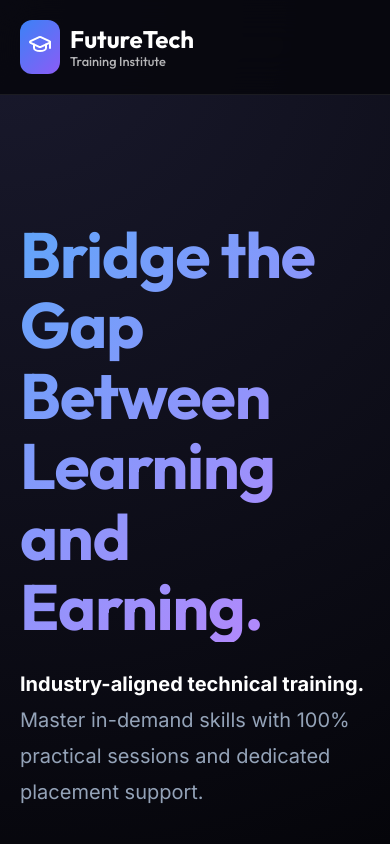
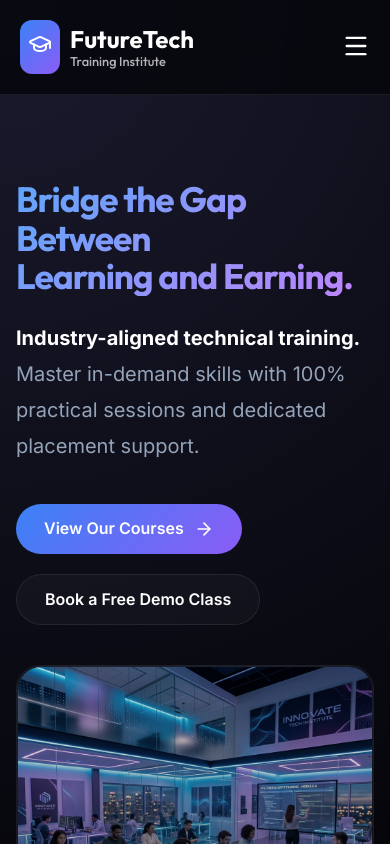
Before and after one commit to abish05/FTI-WEBSITE, a React (Vite) app: page / in a window 390 px wide. Shown: the top 844 px of the page. Built offline with nearby package versions, Linux system fonts and the light colour scheme.

Commit message:
feat: comprehensive mobile responsiveness update for clear phone viewing

```diff
--- a/src/components/Layout.jsx
+++ b/src/components/Layout.jsx
@@ -26,7 +26,7 @@ const Layout = () => {
         <>
             <nav>
                 <div className="nav-content">
-                    <Link to="/" className="nav-logo">
+                    <Link to="/" className="nav-logo" onClick={() => setIsMobileMenuOpen(false)}>
                         <div style={{ background: 'linear-gradient(135deg, #3b82f6, #8b5cf6)', padding: '8px', borderRadius: '12px' }}>
                             <GraduationCap size={24} color="white" />
                         </div>
@@ -47,9 +47,20 @@ const Layout = () => {
                         )}
                     </div>
 
-                    {/* Simple Mobile menu toggle (optional feature to expand later) */}
-                    <button className="mobile-menu-btn" style={{ background: 'none', border: 'none', color: 'white', display: 'none' }} onClick={() => setIsMobileMenuOpen(!isMobileMenuOpen)}>
-                        {isMobileMenuOpen ? <X /> : <Menu />}
+                    {/* Mobile Navigation Drawer */}
+                    <div className={`mobile-nav ${isMobileMenuOpen ? 'open' : ''}`}>
+                        <NavLink to="/" onClick={() => setIsMobileMenuOpen(false)} className={({ isActive }) => isActive ? "nav-link mobile active" : "nav-link mobile"}>Home</NavLink>
+                        <NavLink to="/about" onClick={() => setIsMobileMenuOpen(false)} className={({ isActive }) => isActive ? "nav-link mobile active" : "nav-link mobile"}>About Us</NavLink>
+                        <NavLink to="/courses" onClick={() => setIsMobileMenuOpen(false)} className={({ isActive }) => isActive ? "nav-link mobile active" : "nav-link mobile"}>Courses</NavLink>
+                        <NavLink to="/admission" onClick={() => setIsMobileMenuOpen(false)} className={({ isActive }) => isActive ? "nav-link mobile active" : "nav-link mobile"}>Admission</NavLink>
+                        <NavLink to="/contact" onClick={() => setIsMobileMenuOpen(false)} className={({ isActive }) => isActive ? "nav-link mobile active" : "nav-link mobile"}>Contact</NavLink>
+                        {user && (
+                            <NavLink to="/admin" onClick={() => setIsMobileMenuOpen(false)} className={({ isActive }) => isActive ? "nav-link mobile active" : "nav-link mobile"} style={{ color: 'var(--accent)', fontWeight: 'bold' }}>Admin Dashboard</NavLink>
+                        )}
+                    </div>
+
+                    <button className="mobile-menu-btn" style={{ background: 'none', border: 'none', color: 'white', cursor: 'pointer' }} onClick={() => setIsMobileMenuOpen(!isMobileMenuOpen)}>
+                        {isMobileMenuOpen ? <X size={28} /> : <Menu size={28} />}
                     </button>
                 </div>
             </nav>
--- a/src/index.css
+++ b/src/index.css
@@ -10,6 +10,13 @@
   --accent-secondary: #8b5cf6;
   --glass-bg: rgba(255, 255, 255, 0.03);
   --glass-border: rgba(255, 255, 255, 0.08);
+  --modal-padding: 50px;
+}
+
+@media (max-width: 768px) {
+  :root {
+    --modal-padding: 24px;
+  }
 }
 
 * {
@@ -63,9 +70,15 @@ h1, h2, h3, h4, h5, h6 {
 }
 
 .section {
-  padding: 100px 20px;
+  padding: 80px 20px;
   max-width: 1200px;
   margin: 0 auto;
+}
+
+@media (max-width: 768px) {
+  .section {
+    padding: 60px 16px;
+  }
 }
 
 .page-container {
@@ -163,7 +176,50 @@ nav {
 
 @media (max-width: 768px) {
   .nav-links {
-    display: none; /* simple mobile hide for now, could add hamburger */
+    display: none;
+  }
+
+  .mobile-menu-btn {
+    display: block !important;
+    z-index: 2001;
+  }
+
+  .mobile-nav {
+    position: fixed;
+    top: 0;
+    right: 0;
+    width: 280px;
+    height: 100vh;
+    background: var(--bg-secondary);
+    backdrop-filter: blur(20px);
+    border-left: 1px solid var(--glass-border);
+    padding: 100px 30px;
+    display: flex;
+    flex-direction: column;
+    gap: 25px;
+    transform: translateX(100%);
+    transition: transform 0.4s cubic-bezier(0.4, 0, 0.2, 1);
+    z-index: 2000;
+  }
+
+  .mobile-nav.open {
+    transform: translateX(0);
+    box-shadow: -20px 0 50px rgba(0,0,0,0.5);
+  }
+
+  .nav-link.mobile {
+    font-size: 1.2rem;
+  }
+
+  /* Hero section mobile adjustments */
+  .hero-split {
+    grid-template-columns: 1fr !important;
+    text-align: center;
+    gap: 40px !important;
+  }
+
+  .hero-image-container {
+    order: -1;
   }
 }
 
@@ -199,3 +255,39 @@ nav {
   from { opacity: 0; transform: translateY(20px); }
   to { opacity: 1; transform: translateY(0); }
 }
+
+/* Scrollbar styling for horizontal tables on mobile */
+.table-container {
+  overflow-x: auto;
+  -webkit-overflow-scrolling: touch;
+}
+
+::-webkit-scrollbar {
+  width: 6px;
+  height: 6px;
+}
+
+::-webkit-scrollbar-track {
+  background: transparent;
+}
+
+::-webkit-scrollbar-thumb {
+  background: var(--glass-border);
+  border-radius: 10px;
+}
+
+/* Card Grid Responsive */
+.card-grid {
+  display: grid;
+  grid-template-columns: repeat(auto-fit, minmax(300px, 1fr));
+  gap: 30px;
+}
+
+@media (max-width: 480px) {
+  .card-grid {
+    grid-template-columns: 1fr;
+  }
+
+  h1 { font-size: 2.2rem !important; }
+  h2 { font-size: 1.8rem !important; }
+}
--- a/src/pages/Admin.jsx
+++ b/src/pages/Admin.jsx
@@ -274,7 +274,7 @@ const Admin = () => {
                         </div>
                     ) : (
                         <div className="glass-panel" style={{ overflow: 'hidden' }}>
-                            <div style={{ overflowX: 'auto' }}>
+                            <div className="table-container">
                                 <table style={{ width: '100%', borderCollapse: 'collapse', textAlign: 'left' }}>
                                     <thead style={{ background: 'rgba(255,255,255,0.05)', borderBottom: '1px solid var(--glass-border)' }}>
                                         <tr>
@@ -355,7 +355,7 @@ const Admin = () => {
                         </div>
                     ) : (
                         <div className="glass-panel" style={{ overflow: 'hidden' }}>
-                            <div style={{ overflowX: 'auto' }}>
+                            <div className="table-container">
                                 <table style={{ width: '100%', borderCollapse: 'collapse', textAlign: 'left' }}>
                                     <thead style={{ background: 'rgba(255,255,255,0.05)', borderBottom: '1px solid var(--glass-border)' }}>
                                         <tr>
--- a/src/pages/Courses.jsx
+++ b/src/pages/Courses.jsx
@@ -103,7 +103,7 @@ const Courses = () => {
                 </p>
             </div>
 
-            <div style={{ display: 'grid', gridTemplateColumns: 'repeat(auto-fill, minmax(320px, 1fr))', gap: '30px' }}>
+            <div className="card-grid">
                 {domains.map((domain, index) => (
                     <div key={index} className="glass-panel" style={{ padding: '0', overflow: 'hidden', transition: 'all 0.3s ease' }}
                         onMouseEnter={(e) => { e.currentTarget.style.transform = 'translateY(-5px)'; e.currentTarget.style.borderColor = 'rgba(59, 130, 246, 0.5)'; }}
@@ -126,8 +126,8 @@ const Courses = () => {
 
             {/* Course Details Modal */}
             {selectedCourse && (
-                <div style={{ position: 'fixed', top: 0, left: 0, right: 0, bottom: 0, background: 'rgba(0,0,0,0.8)', backdropFilter: 'blur(8px)', zIndex: 1000, display: 'flex', justifyContent: 'center', alignItems: 'center', padding: '20px' }} onClick={() => setSelectedCourse(null)}>
-                    <div className="glass-panel" style={{ width: '100%', maxWidth: '750px', maxHeight: '90vh', overflowY: 'auto', padding: '50px', position: 'relative', border: '1px solid rgba(255,255,255,0.1)' }} onClick={(e) => e.stopPropagation()}>
+                <div style={{ position: 'fixed', top: 0, left: 0, right: 0, bottom: 0, background: 'rgba(0,0,0,0.8)', backdropFilter: 'blur(8px)', zIndex: 1000, display: 'flex', justifyContent: 'center', alignItems: 'center', padding: '10px' }} onClick={() => setSelectedCourse(null)}>
+                    <div className="glass-panel" style={{ width: '100%', maxWidth: '750px', maxHeight: '90vh', overflowY: 'auto', padding: 'var(--modal-padding, 50px)', position: 'relative', border: '1px solid rgba(255,255,255,0.1)' }} onClick={(e) => e.stopPropagation()}>
                         <button onClick={() => setSelectedCourse(null)} style={{ position: 'absolute', top: '20px', right: '20px', background: 'rgba(255,255,255,0.05)', border: 'none', color: 'white', borderRadius: '50%', width: '40px', height: '40px', display: 'flex', justifyContent: 'center', alignItems: 'center', cursor: 'pointer', zIndex: 10 }}>
                             <X size={20} />
                         </button>
--- a/src/pages/Home.jsx
+++ b/src/pages/Home.jsx
@@ -18,7 +18,7 @@ const Home = () => {
     return (
         <div className="section" style={{ display: 'flex', flexDirection: 'column', gap: '80px' }}>
             {/* HERO SECTION */}
-            <div style={{ display: 'grid', gridTemplateColumns: 'repeat(auto-fit, minmax(300px, 1fr))', gap: '40px', alignItems: 'center', marginTop: '40px', animation: 'fadeIn 0.8s ease-out' }}>
+            <div className="hero-split" style={{ display: 'grid', gridTemplateColumns: 'repeat(auto-fit, minmax(300px, 1fr))', gap: '40px', alignItems: 'center', marginTop: '40px', animation: 'fadeIn 0.8s ease-out' }}>
                 <div style={{ textAlign: 'left' }}>
                     <h1 className="gradient-text" style={{ fontSize: '4rem', marginBottom: '24px', letterSpacing: '-1px', lineHeight: '1.1' }}>
                         Bridge the Gap Between <br />Learning and Earning.
@@ -94,7 +94,7 @@ const Home = () => {
             </div>
 
             {/* LAB PREVIEW SECTION */}
-            <div className="glass-panel" style={{ display: 'grid', gridTemplateColumns: 'repeat(auto-fit, minmax(300px, 1fr))', gap: '50px', alignItems: 'center', padding: '60px' }}>
+            <div className="glass-panel hero-split" style={{ display: 'grid', gridTemplateColumns: 'repeat(auto-fit, minmax(300px, 1fr))', gap: '50px', alignItems: 'center', padding: '60px' }}>
                 <div style={{ order: window.innerWidth > 768 ? 2 : 1 }} className="image-container">
                     <img src={classroomLife} alt="Students in Lab" className="premium-image" style={{ width: '100%', borderRadius: '20px', border: '1px solid var(--glass-border)' }} />
                     <div className="image-overlay"></div>
```
